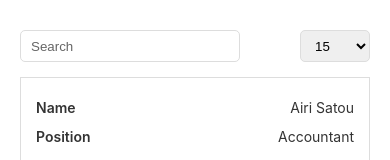
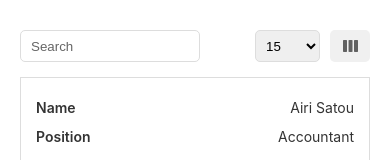
Before and after one commit to ozhanm/svelte-datatable, a Svelte app: page / in a window 390 px wide. Shown: the top 160 px of the page. Built offline with nearby package versions, Linux system fonts and the light colour scheme.

Commit message:
Svelte Datatable - Show Columns

```diff
--- a/src/App.svelte
+++ b/src/App.svelte
@@ -11,12 +11,12 @@
         searchText: "",
         dateFormat: "d.m.y",
         thead: [
-            { type: "text", title: "Name", sortable: true },
-            { type: "text", title: "Position", sortable: false },
-            { type: "text", title: "Office", sortable: true },
-            { type: "number", title: "Total", sortable: true },
-            { type: "date", title: "Date", sortable: true },
-            { type: "number", title: "Salary", sortable: true },
+            { type: "text", title: "Name", sortable: true, visible: true },
+            { type: "text", title: "Position", sortable: false, visible: true },
+            { type: "text", title: "Office", sortable: true, visible: true },
+            { type: "number", title: "Total", sortable: true, visible: true },
+            { type: "date", title: "Date", sortable: true, visible: true },
+            { type: "number", title: "Salary", sortable: true, visible: true },
         ],
     };
 </script>
--- a/src/Datatable.svelte
+++ b/src/Datatable.svelte
@@ -41,12 +41,17 @@
         sortColumn = o.sortColumn;
         orderBy = o.orderBy;
     };
-    const resetDefaultConfig = (e) => {
+    const resetDefaultConfig = () => {
+        console.log(config.thead);
         searchText = config.searchText;
         pageIndex = config.pageIndex;
         pageSize = config.pageSize;
         sortColumn = config.sortColumn;
         orderBy = config.orderBy;
+    };
+    const updateTheadVisible = (e) => {
+        let key = e.detail;
+        thead[key].visible = thead[key].visible == true ? false : true;
     };
 </script>
 
@@ -62,9 +67,14 @@
             on:updateSearchText={updateSearchText}
             on:resetDefaultConfig={resetDefaultConfig}
         />
-        <Length {pageSize} on:updatePageSize={updatePageSize} />
+        <Length
+            {pageSize}
+            {thead}
+            on:updatePageSize={updatePageSize}
+            on:updateTheadVisible={updateTheadVisible}
+        />
     </div>
-    <div class="container">
+    <div class="table">
         <Table
             {data}
             {thead}
@@ -93,6 +103,16 @@
 <style lang="scss">
     .datatable {
         width: 100%;
+        .top {
+            z-index: 3;
+            position: relative;
+        }
+        .bottom {
+            z-index: 2;
+        }
+        .table {
+            z-index: 1;
+        }
         .top,
         .bottom {
             display: flex;
--- a/src/datatable/Length.svelte
+++ b/src/datatable/Length.svelte
@@ -1,11 +1,16 @@
 <script>
     import { createEventDispatcher } from "svelte";
 
-    export let pageSize;
+    export let pageSize, thead;
+
+    let showColums = false;
     let dispatch = createEventDispatcher();
 
     const changeHandle = () => {
         dispatch("updatePageSize", pageSize);
+    };
+    const clickHandleCheck = (thKey) => {
+        dispatch("updateTheadVisible", thKey);
     };
 </script>
 
@@ -19,6 +24,19 @@
         <option value={100}>100</option>
     </select>
     <span>entries</span>
+
+    <button class="toggle" on:click={() => (showColums = !showColums)}>
+        <span>COLUMNS</span>
+    </button>
+
+    <div class="columns" class:active={showColums == true}>
+        {#each thead as row, key}
+            <button
+                class:uncheck={row.visible == false}
+                on:click={() => clickHandleCheck(key)}>{row.title}</button
+            >
+        {/each}
+    </div>
 </div>
 
 <style lang="scss">
@@ -27,6 +45,7 @@
         display: flex;
         align-items: center;
         justify-content: flex-start;
+        position: relative;
         span {
             font-size: 15px;
             line-height: 20px;
@@ -40,6 +59,69 @@
             border-radius: 5px;
             cursor: pointer;
         }
+        button {
+            width: 120px;
+            height: 32px;
+            margin-left: 25px;
+            border: 0;
+            padding: 0 5px;
+            border-radius: 5px;
+            font-size: 13px;
+            font-weight: 500;
+            text-align: left;
+            padding-left: 35px;
+            background: url(/images/columns.png) #f0f0f0 no-repeat 10px center;
+            background-size: 15px;
+            cursor: pointer;
+            span {
+                font-size: 13px;
+            }
+        }
+        .columns {
+            margin: 0;
+            padding: 10px 0;
+            width: 120px;
+            position: absolute;
+            right: 0;
+            top: 36px;
+            border-radius: 5px;
+            background: #fafafa;
+            box-shadow: 0 3px 6px rgba(#000, 0.1);
+            pointer-events: none;
+            opacity: 0;
+            transition: all 0.3s;
+            &.active {
+                opacity: 1;
+                pointer-events: auto;
+            }
+            button {
+                margin: 0;
+                border-radius: 0;
+                height: 25px;
+                background: none;
+                position: relative;
+                padding-left: 30px;
+                &:before {
+                    content: "";
+                    width: 30px;
+                    height: 100%;
+                    background: url(/images/check.png) no-repeat center;
+                    background-size: 13px;
+                    position: absolute;
+                    left: 0;
+                    top: 0;
+                }
+                &:hover {
+                    background-color: #efefef;
+                }
+                &.uncheck {
+                    color: #aaa;
+                    &:before {
+                        opacity: 0.15;
+                    }
+                }
+            }
+        }
     }
     @media (max-width: 767px) {
         .length {
@@ -48,6 +130,13 @@
             }
             select {
                 margin: 0;
+                width: 65px;
+                padding: 0 6px;
+            }
+            .toggle {
+                width: 30px;
+                margin-left: 10px;
+                background-position: center;
             }
         }
     }
--- a/src/datatable/Pagination.svelte
+++ b/src/datatable/Pagination.svelte
@@ -27,7 +27,7 @@
             {/each}
         {:else}
             <li class:active={pageIndex == 1}>
-                <button on:click={() => clickHandle(1)}>{1}</button>
+                <button on:click={() => clickHandle(1)}>1</button>
             </li>
             {#if pageIndex < 4}
                 {#each Array(3) as _, key}
@@ -146,7 +146,7 @@
             ul {
                 li {
                     button,
-                    .other {
+                    &.other {
                         width: 34px;
                         height: 34px;
                         line-height: 36px;
--- a/src/datatable/Search.svelte
+++ b/src/datatable/Search.svelte
@@ -67,7 +67,7 @@
             }
             input {
                 margin: 0;
-                width: 220px;
+                width: 180px;
                 &::placeholder {
                     color: #666;
                 }
--- a/src/datatable/Table.svelte
+++ b/src/datatable/Table.svelte
@@ -107,25 +107,26 @@
     };
 </script>
 
-<div class="table">
 <table>
     <thead>
         <tr>
-                {#each thead as row, key}
+            {#each thead as th, key}
+                {#if th.visible == true}
                     <th>
-                        {#if row.sortable == true}
+                        {#if th.sortable == true}
                             <button
                                 class:asc={sortColumn == key &&
                                     orderBy == "asc"}
                                 class:desc={sortColumn == key &&
                                     orderBy == "desc"}
                                 on:click={() => clickHandle(key)}
-                                >{row.title}</button
+                                >{th.title}</button
                             >
                         {:else}
-                            <span>{row.title}</span>
+                            <span>{th.title}</span>
                         {/if}
                     </th>
+                {/if}
             {/each}
         </tr>
     </thead>
@@ -134,9 +135,11 @@
             {#each tableRows as row, key}
                 <tr>
                     {#each thead as th, i}
+                        {#if th.visible == true}
                             <td data-label={th.title}
                                 >{writeTable(row[i], thead[i].type)}</td
                             >
+                        {/if}
                     {/each}
                 </tr>
             {/each}
@@ -149,7 +152,6 @@
         {/if}
     </tbody>
 </table>
-</div>
 
 <style lang="scss">
     table {
```
Also changed, not shown: Notlar.txt (deleted), public/images/check.png (added), public/images/columns.png (added). Lines whose indentation alone changed are shown as unchanged.
